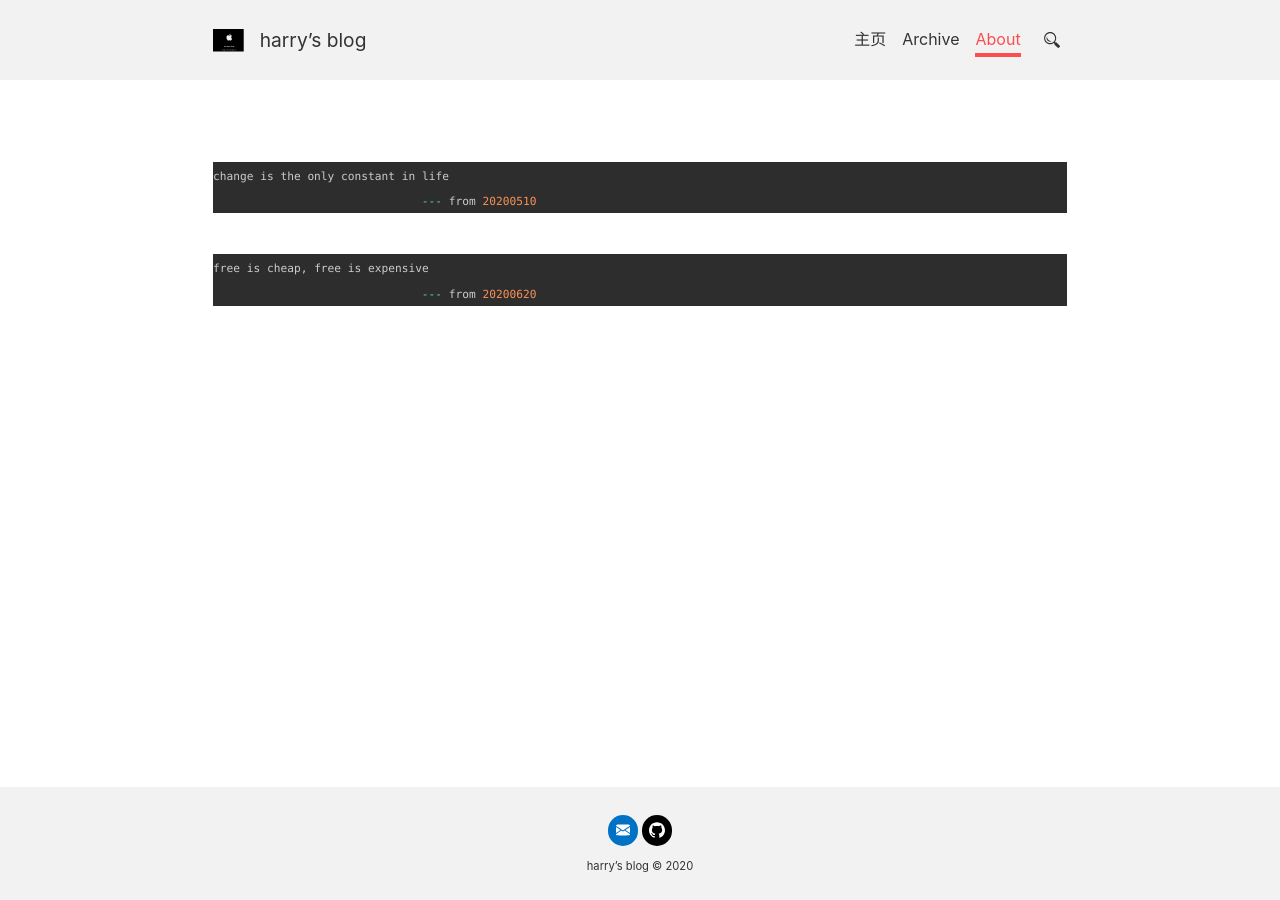
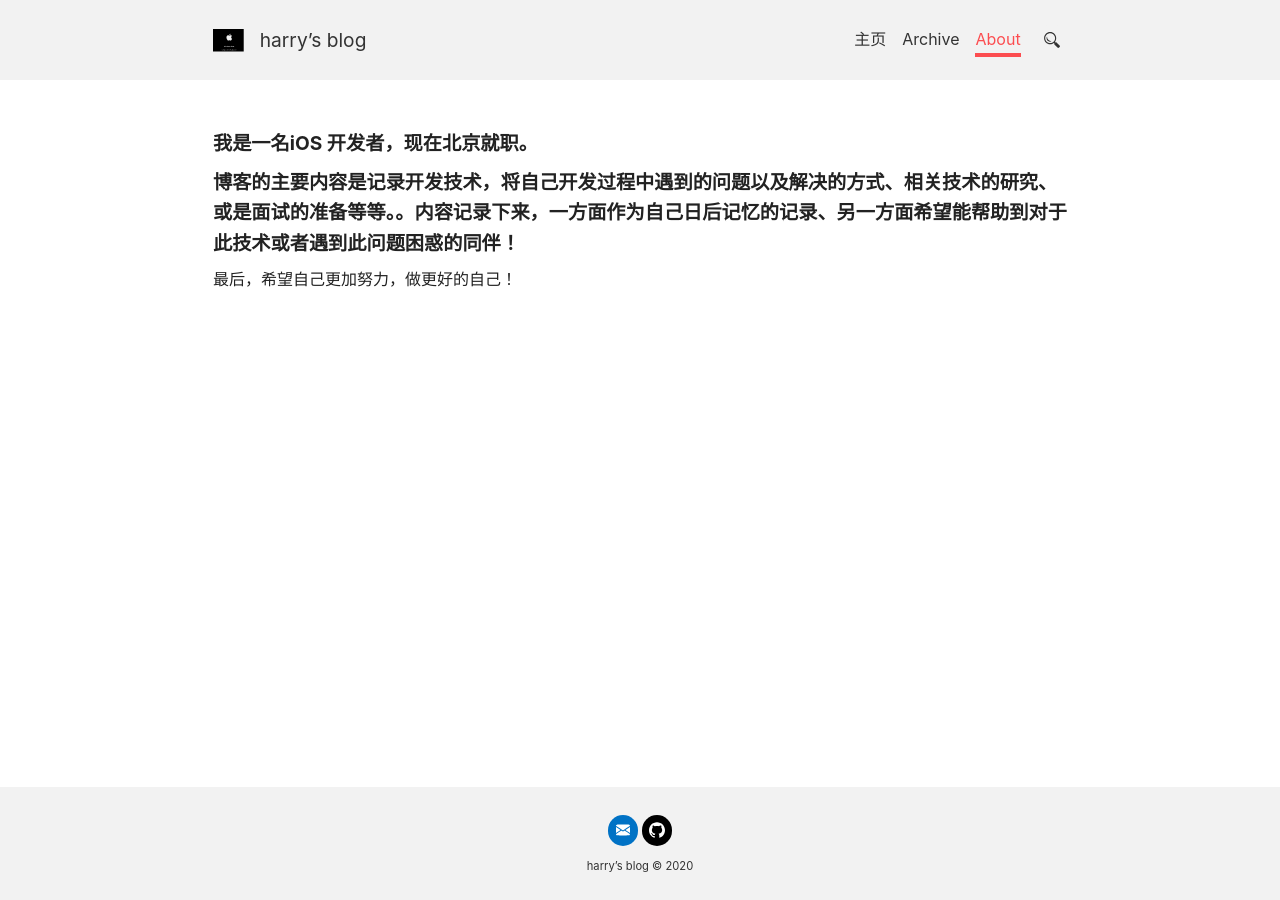
Before and after one commit to HaoXianSen/HaoXianSen.github.io, a Jekyll site: the page built from about.md, in a window 1280 px wide. Built offline with Jekyll 4.4.1, drawn with Linux system fonts in a browser that asks for light colours; nearby versions of some CDN libraries; our own code applies the rules of GitHub Pages for plain Markdown files; comment, search, counter and statistics services are not loaded.

Commit message:
修改about文件

````diff
--- a/_config.yml
+++ b/_config.yml
@@ -107,21 +107,21 @@ sources: bootcdn # bootcdn (default), unpkg
 
 ## => Comments
 ##############################
-# comments:
-#   provider: gitalk
-#   gitalk:
-#     clientID    : "94156de881bfeb261eac"
-#     clientSecret: "2675ee08f2fc782693cf0a22c1feb3b2a3cc877b"
-#     repository  : "https://github.com/HaoXianSen"
-#     owner       : "HaoXianSen"
+comments:
+  provider: gitalk
+  gitalk:
+    clientID    : "94156de881bfeb261eac"
+    clientSecret: "2675ee08f2fc782693cf0a22c1feb3b2a3cc877b"
+    repository  : "https://github.com/HaoXianSen"
+    owner       : "HaoXianSen"
     #admin: # Github repo owner and collaborators, only these guys can initialize github issues, IT IS A LIST.
       #- "your-github-id"
       #- "the-other-admin-github-id"
-comments:
-  provider: valine
-  valine:
-    app_id  : "Woz7nxEuYtaxBK6LCyrFCy4V-gzGzoHsz"
-    app_key : "lov4hbnuItCqFbENTixANHK4"
+# comments:
+#   provider: valine
+#   valine:
+#     app_id  : "Woz7nxEuYtaxBK6LCyrFCy4V-gzGzoHsz"
+#     app_key : "lov4hbnuItCqFbENTixANHK4"
 
 ## => Pageview
 ##############################
--- a/about.md
+++ b/about.md
@@ -1,15 +1,8 @@
 ---
 pageview: false
 ---
+#### 我是一名iOS 开发者，现在北京就职。
 
-<br>
-```go
-change is the only constant in life
-                               --- from 20200510
-```
+#### 博客的主要内容是记录开发技术，将自己开发过程中遇到的问题以及解决的方式、相关技术的研究、或是面试的准备等等。。内容记录下来，一方面作为自己日后记忆的记录、另一方面希望能帮助到对于此技术或者遇到此问题困惑的同伴！
 
-<br>
-```go
-free is cheap, free is expensive
-                               --- from 20200620
-```
+> 最后，希望自己更加努力，做更好的自己！
````
Also changed, not shown: 2 other files.
